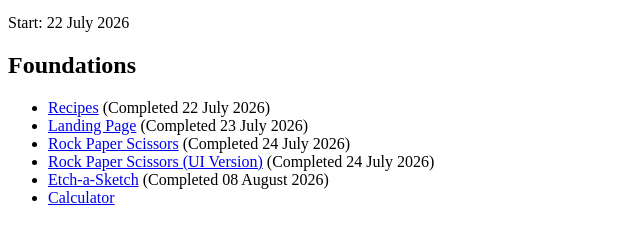
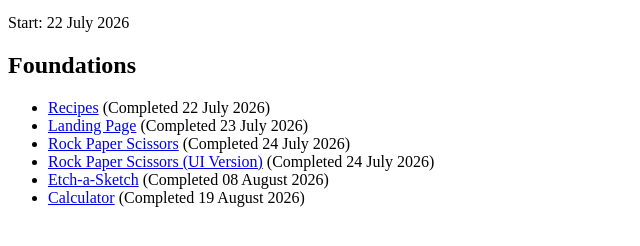
Before and after one commit to laoz40/odin-project, a plain HTML site: page index.html in a window 1280 px wide. Shown: the part 100-346 px from the top of the page, without its empty margins (0-640 px from the left). Drawn offline with Linux system fonts and the light colour scheme.

Commit message:
odin-project: added date for calculator project

```diff
--- a/index.html
+++ b/index.html
@@ -24,7 +24,7 @@
           24 July 2026)
         </li>
 				<li><a href="./04-etch-a-sketch/">Etch-a-Sketch</a> (Completed 08 August 2026)</li>
-        <li><a href="./05-calculator/">Calculator</a></li>
+        <li><a href="./05-calculator/">Calculator</a> (Completed 19 August 2026)</li>
       </ul>
     </div>
   </body>
```
